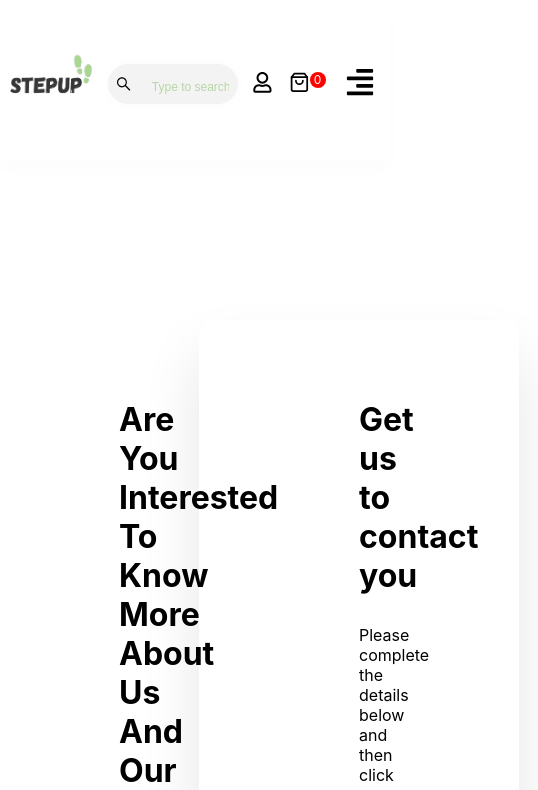
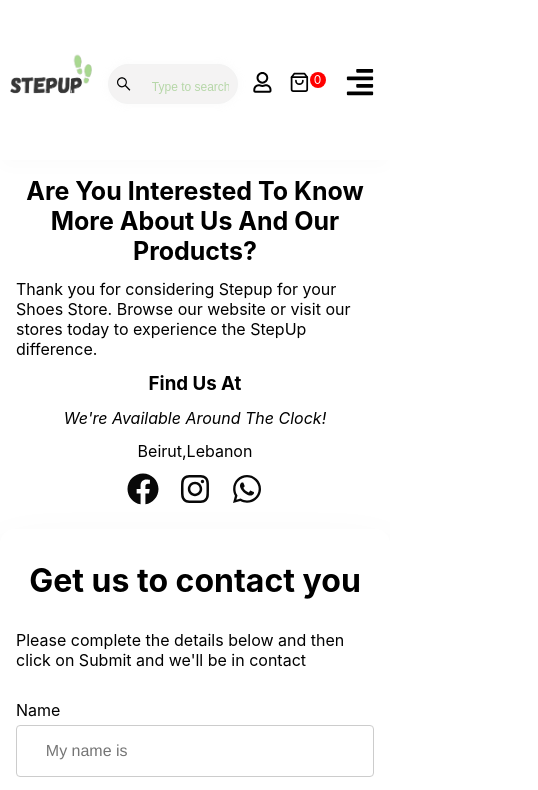
Before and after one commit to omarkh7/E-Commerce-Frontend, a React (Create React App) app: page /contact in a window 390 px wide. Shown: the top 790 px of the page, 538 px wide, since content can reach past the window. Built offline with nearby package versions, Linux system fonts and the light colour scheme.

Commit message:
responsive contact page

```diff
--- a/src/components/Contact us /ContactForm.css
+++ b/src/components/Contact us /ContactForm.css
@@ -22,6 +22,7 @@
   border-radius: 15px;
   box-shadow: 0px 35px 60px 0px rgb(0 0 0 / 10%);
 }
+
 .form_contact {
   display: flex;
   flex-direction: column;
@@ -34,7 +35,7 @@
   text-align: left;
 }
 
-.contact_form_name > input {
+.contact_form_name>input {
   background-color: #ffffff;
   color: #222222;
   border: 1px solid #ccc;
@@ -76,16 +77,49 @@
   border-color: #080808;
   transform: scale(1.1);
 }
-.social_icons_contact{
-    display: flex;
-    flex-direction: row;
-    column-gap: 20px;
-    font-size: 2rem;
+
+.social_icons_contact {
+  display: flex;
+  flex-direction: row;
+  column-gap: 20px;
+  font-size: 2rem;
 
 }
 
-.social_icons_contact>a{
-text-decoration: none;
-color:#080808;
+.social_icons_contact>a {
+  text-decoration: none;
+  color: #080808;
 
 }
+
+@media screen and (max-width: 768px) {
+  .contact_container {
+    display: block;
+    width: 100%;
+    margin: 0;
+  }
+
+  .contact_info {
+    width: 100%;
+    padding: 1rem 1rem;
+    align-items: center;
+    gap: 0.8rem;
+  }
+
+  .contact_info h1 {
+    text-align: center;
+    font-size: 25px;
+
+  }
+
+  .form_contact_container {
+    width: 100%;
+    padding: 2rem 1rem;
+
+  }
+
+  .form_contact h1,
+  .send_contact_div {
+    text-align: center;
+  }
+}
--- a/src/components/Contact us /ContactForm.jsx
+++ b/src/components/Contact us /ContactForm.jsx
@@ -112,7 +112,7 @@ const ContactForm = () => {
             </label>
           </div>
 
-          <div>
+          <div className="send_contact_div">
             <input
               className="send_contact_button"
               type="submit"
--- a/src/components/Navbar/Navbar.jsx
+++ b/src/components/Navbar/Navbar.jsx
@@ -79,7 +79,7 @@ function Navbar() {
         </div>
       </div>
       <Link to='about' style={{ textDecoration: "none" }}>
-        <div className='navbar-divstyle'>About US </div>
+        <div className='navbar-divstyle'>About Us </div>
       </Link>
       <Link to='contact' style={{ textDecoration: "none" }}>
         <div className='navbar-divstyle'>Contact Us </div>
```
